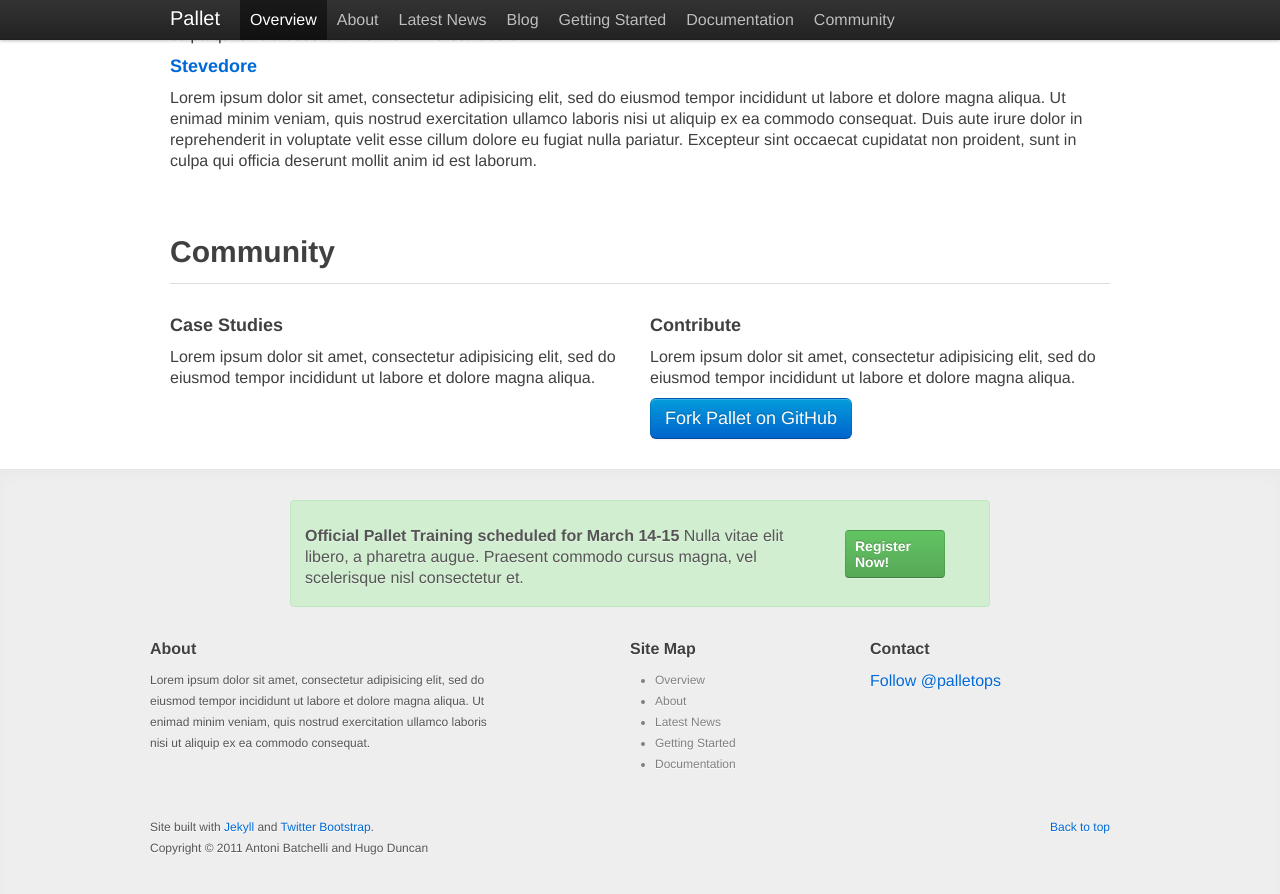
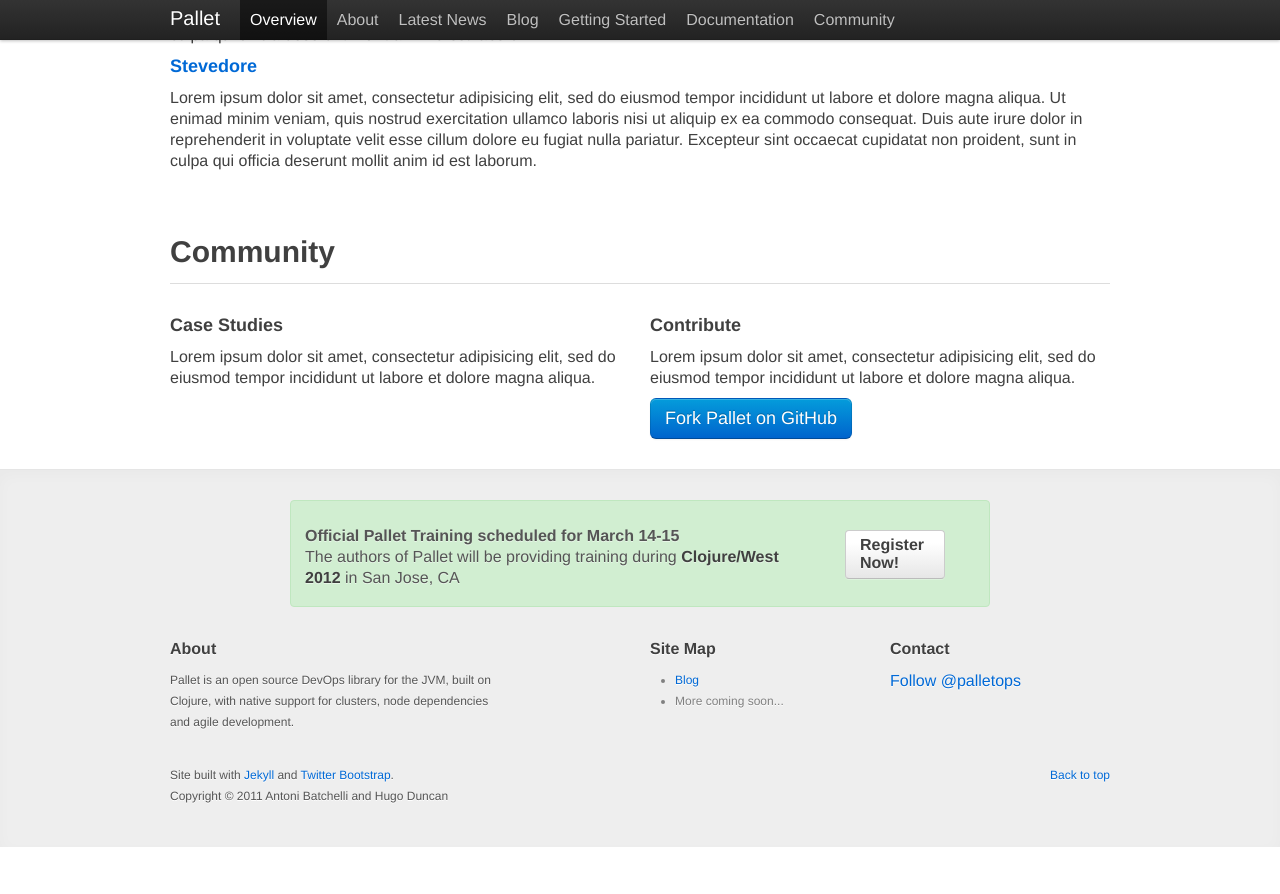
Before and after one commit to pallet/pallet.github.com, a Jekyll site: the page built from index.html, in a window 1280 px wide and 900 px high, scrolled down 2057 px. Shown: the top 894 px of the window. Built offline with Jekyll 4.4.1, drawn with Linux system fonts in a browser that asks for light colours; the list of posts is cut into pages by our own code; comment, search, counter and statistics services are not loaded; after the commit the page ends 2904 px from its top, so only the background shows below that; some of the changed text lies outside the part shown.

Commit message:
Add blog section. Make it so that everything else is hidden from it.

```diff
--- a/_includes/foot.html
+++ b/_includes/foot.html
@@ -4,20 +4,15 @@
     <div class="row">
       <div class="span6">
         <h4>About<h4>
-            <p> Lorem ipsum dolor sit amet, consectetur adipisicing
-            elit, sed do eiusmod tempor incididunt ut labore et dolore
-            magna aliqua. Ut enimad minim veniam, quis nostrud
-            exercitation ullamco laboris nisi ut aliquip ex ea commodo
-            consequat.</p>
+            <p>Pallet is an open source DevOps library for the JVM,
+            built on Clojure, with native support for clusters, node
+            dependencies and agile development.</p>
       </div>
       <div class="span4 offset2">
         <h4>Site Map</h4>
         <ul>
-          <li>Overview</li>
-          <li>About</li>
-          <li>Latest News</li>
-          <li>Getting Started</li>
-          <li>Documentation</li>
+          <li><a href="/blog.html">Blog</a></li>
+          <li>More coming soon...</li>
           </ul>
       </div>
       <div class="span4">
--- a/_includes/post.html
+++ b/_includes/post.html
@@ -41,5 +41,8 @@
   {% for category in post.categories %}
   <h6>{{ category }}</h6>
   {% endfor %}
+  <br/>
+  <br/>
+  {% include training-cw-2012-blog.html %}
   {% include twitter-widget.html %}
 </div>
--- a/_includes/training-cw-2012.html
+++ b/_includes/training-cw-2012.html
@@ -4,15 +4,19 @@
       <div class="row">
         <div class="span9">
           <p><strong>Official Pallet Training scheduled for March
-      14-15</strong>  Nulla vitae elit libero, a pharetra augue.
-      Praesent commodo cursus magna, vel scelerisque nisl consectetur
-      et.</p>
+              14-15</strong></p>
+          <p>The authors of Pallet will be providing training
+            during <a href="http://clojurewest.org">Clojure/West
+              2012</a> in San Jose, CA</p>
         </div>
         <div class="span2">
           <div class="alert-actions">
-        <a class="btn small success" href="#">Register Now!</a>
+            <a class="btn medium"
+            href="http://www.regonline.com/Register/Checkin.aspx?EventID=1041359">
+              Register Now!</a>
           </div>
         </div>
       </div>
     </div>
   </div>
+</div>
--- a/_layouts/news.html
+++ b/_layouts/news.html
@@ -4,7 +4,7 @@
   <body>
     {% assign post = page %}
     {% include body-head.html %}
-    {% include topbar-news.html %}
+    {% include topbar-blog-only.html %}
     <div class="post">
       <div class="container">
         {% include post.html %}
```
Also changed, not shown: _includes/topbar-blog-only.html (added, +13 -0 lines), _includes/training-cw-2012-blog.html (added, +12 -0 lines), blog.html (+5 -4 lines). Lines whose indentation alone changed are shown as unchanged.
